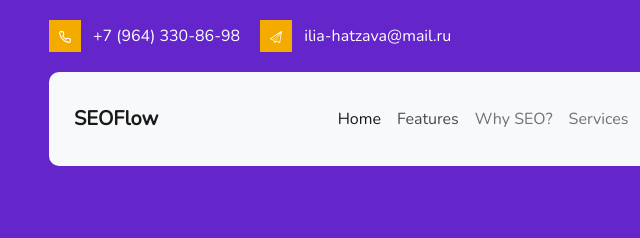
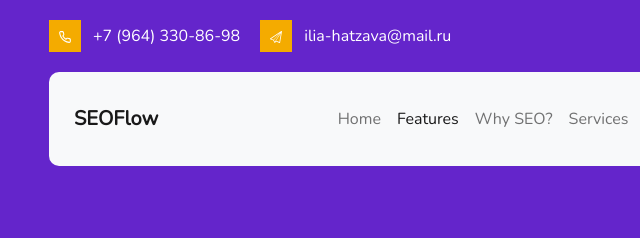
Before and after one commit to hozzikk/SEOflow-site-layout-, a plain HTML site: page index.html in a window 1280 px wide. Both pictures are taken after a click on the link "Features". Shown: the top 238 px of the page, 33-673 px from the left. Drawn offline with nearby package versions, Linux system fonts and the light colour scheme.

Commit message:
add app.js and add new functional (hower on links in menu)

```diff
--- a/index.html
+++ b/index.html
@@ -123,5 +123,6 @@
         </div>
     </section>
 
+    <script src="./js/app.js"></script>
 </body>
 </html>
--- /dev/null
+++ b/js/app.js
@@ -0,0 +1,14 @@
+const navLink = document.querySelectorAll('.nav-link');
+
+function clearActive() {
+    navLink.forEach(item => {
+        item.classList.remove('active');
+    })
+}
+
+navLink.forEach((item) => {
+    item.addEventListener('click', () => {
+        clearActive();
+        item.classList.add('active')
+    })
+})
```
